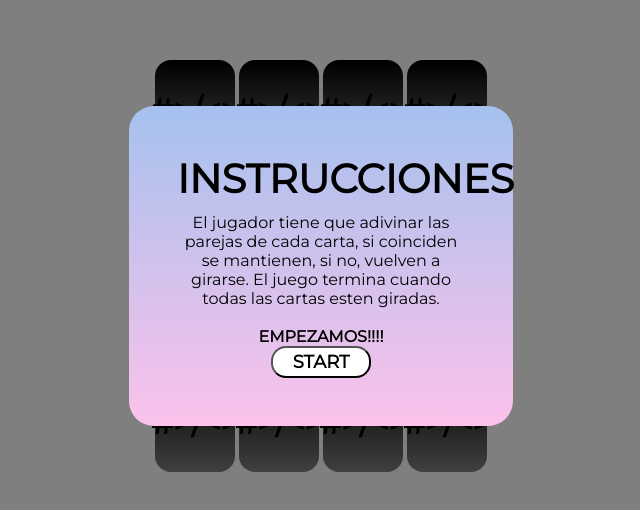
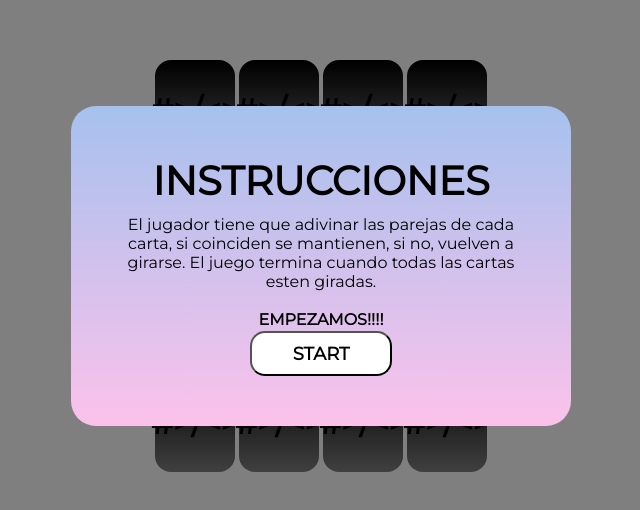
Before and after one commit to anagnz07/juego-de-memoria, a plain HTML site: page index.html in a window 1280 px wide. Shown: the part 134-644 px from the top of the page, without its empty margins (319-959 px from the left). Drawn offline with Linux system fonts and the light colour scheme.

Commit message:
style: cambio tamaño del modal

```diff
--- a/style.css
+++ b/style.css
@@ -76,7 +76,7 @@ main {
 
 .contenedor {
     width: 30%;
-    min-width: 350px;
+    min-width: 500px;
     height: 40%;
     min-height: 300px;
     background-image: linear-gradient(to top, #fbc2eb 0%, #a6c1ee 100%);
```
